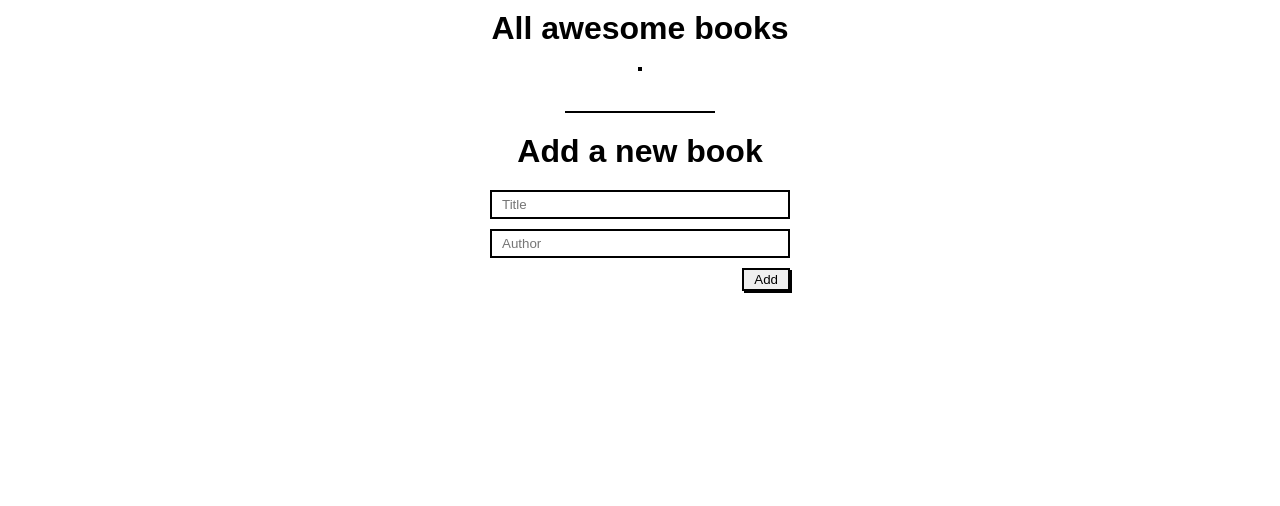
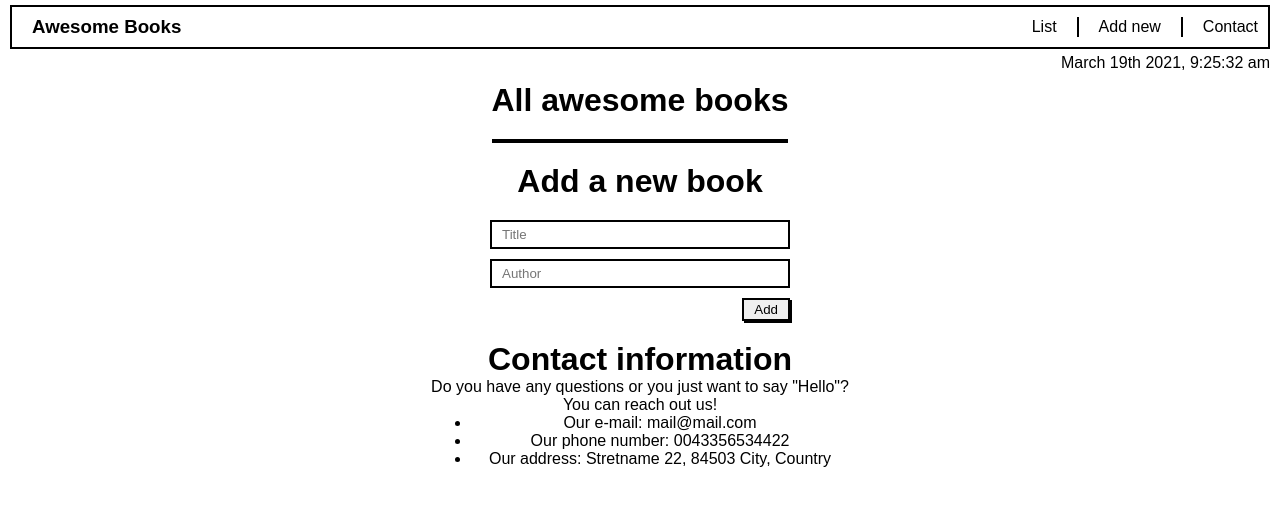
Before and after one commit to fabianofrank/awesome-books, a website: page index.html in a window 1280 px wide. Drawn offline with Linux system fonts and the light colour scheme.

Commit message:
Add new html sections and css

```diff
--- a/index.html
+++ b/index.html
@@ -9,16 +9,53 @@
   <title>Document</title>
 </head>
 <body>
+  <header>
+    <nav>
+      <div>
+        <h3>Awesome Books</h3>
+      </div>
+      <div>
+        <ul class="nav-list">
+          <li>List</li>
+          <li class="vector"></li>
+          <li>Add new</li>
+          <li class="vector"></li>
+          <li>Contact</li>
+        </ul>
+      </div>
+    </nav>
+
+    <div class="date">
+      <p>March 19th 2021, 9:25:32 am</p>
+    </div>
+  </header>
+
   <main>
+    <section class="book-list">
       <h1>All awesome books</h1>
       <section class="books-container"></section>
-    <div class="vector"></div>
+    </section>
+
+    <section class="add-book">
       <h2>Add a new book</h2>
       <form action="#" class="form-class">
         <input id="title" type="text" placeholder="Title">
         <input id="author" type="text" placeholder="Author">
         <button id="add-btn">Add</button>
       </form>
+    </section>
+
+    <section class="contact-info">
+      <h2>Contact information</h2>
+      <p>Do you have any questions or you just want to say "Hello"?</p>
+      <p>You can reach out us!</p>
+      <ul>
+        <li>Our e-mail: mail@mail.com</li>
+        <li>Our phone number: 0043356534422</li>
+        <li>Our address: Stretname 22, 84503 City, Country</li>
+      </ul>
+    </section>
+
   </main>
   <script src="script.js"></script>
 </body>
--- a/style.css
+++ b/style.css
@@ -12,9 +12,37 @@ main {
   text-align: center;
 }
 
+nav {
+  display: flex;
+  justify-content: space-between;
+  border: 2px solid black;
+  align-items: center;
+  margin: 5px 10px;
+}
+
 h1,
 h2 {
   font-size: 32px;
+}
+
+nav h3 {
+  margin: 0 20px;
+}
+
+.nav-list {
+  display: flex;
+  align-items: center;
+}
+
+.nav-list li {
+  list-style: none;
+  margin: 10px;
+}
+
+.date {
+  display: flex;
+  justify-content: end;
+  margin: 0 10px;
 }
 
 .form-class {
@@ -41,8 +69,8 @@ h2 {
 .vector {
   background-color: black;
   padding: 1px;
-  width: 150px;
-  margin: 20px 0;
+  width: 2px;
+  height: 20px;
 }
 
 .books-container {
```
Lines whose indentation alone changed are shown as unchanged.
